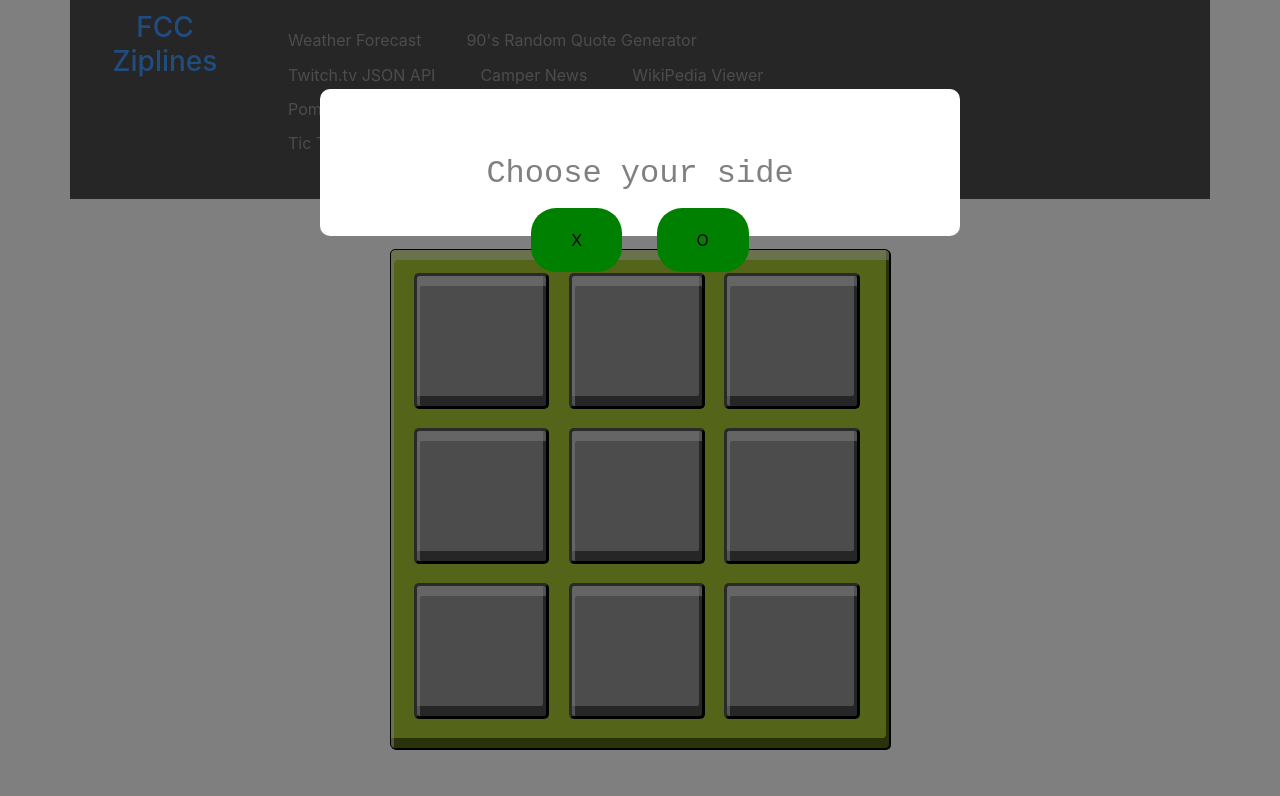
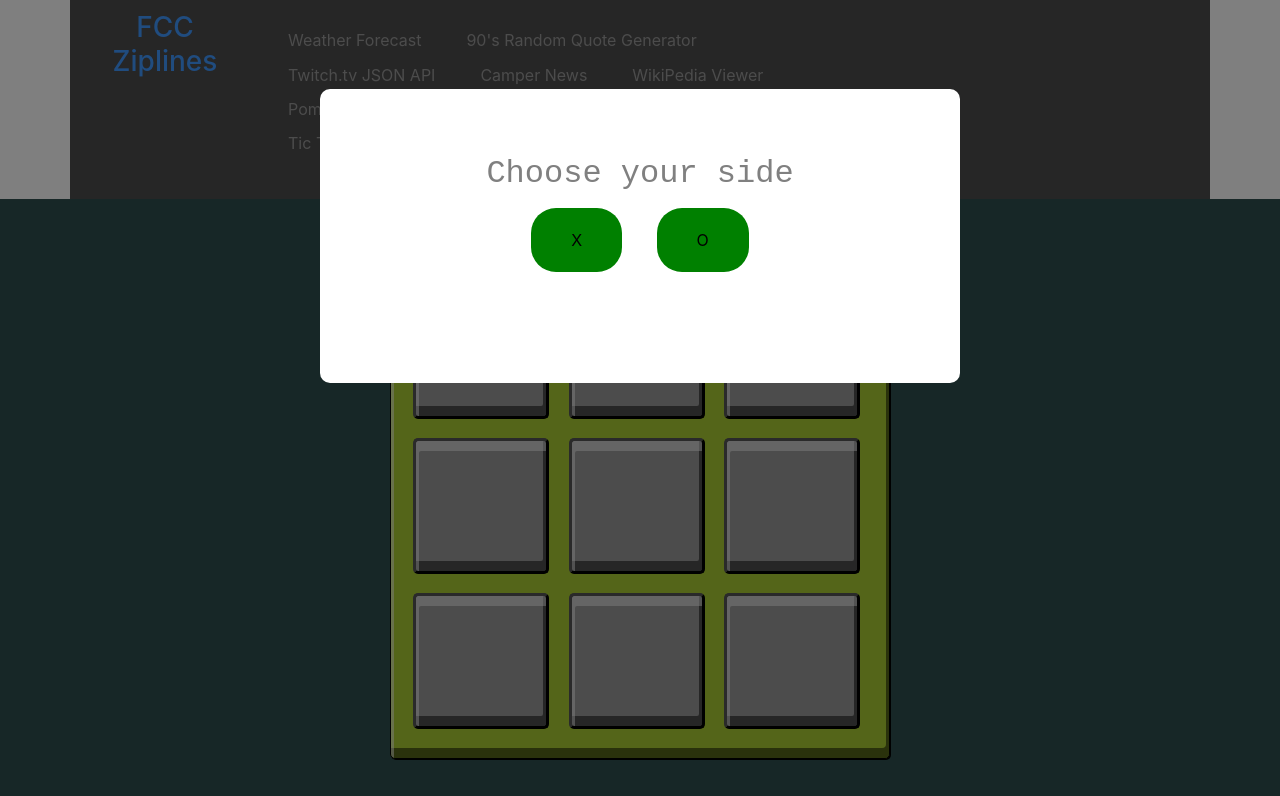
Before and after one commit to tourn171/FCC-Ziplines, a plain HTML site: page game.html in a window 1280 px wide. Shown: the top 796 px of the page. Drawn offline with nearby package versions, Linux system fonts and the light colour scheme.

Commit message:
corrects CSS for modal and displaying game board

```diff
--- a/css/game.css
+++ b/css/game.css
@@ -1,3 +1,13 @@
+html,
+body,
+.wrapper,
+.injectArea {
+  min-height: 100vh;
+}
+.injectArea {
+  background: darkslategray;
+  padding: 10px;
+}
 .outer {
   width: 500px;
   height: 500px;
@@ -41,6 +51,7 @@
   left: 0%;
   width: 100%;
   height: 100%;
+  min-height: 100vh;
   margin: 0 auto;
   background: rgba(0, 0, 0, 0.5);
   padding-top: 5%;
@@ -50,7 +61,7 @@
   padding: 5%;
   margin: 25px auto;
   width: 50%;
-  height: 20%;
+  height: 40%;
   background: #FFF;
   border-radius: 10px;
 }
@@ -68,8 +79,8 @@
   display: none;
   padding: 5%;
   margin: 25px auto;
-  width: 20%;
-  height: 20%;
+  width: 50%;
+  height: 40%;
   background: #FFF;
   border-radius: 10px;
 }
--- a/game.html
+++ b/game.html
@@ -63,17 +63,7 @@
         <div class="tile" data-index="7"></div>
         <div class="tile" data-index="8"></div>
       </div>
-      <div class="modal">
-        <div class="select">
-          <h2>Choose your side</h2>
-          <button class="side" data-seed="X">X</button>
-          <button class="side" data-seed="O">O</button>
-        </div>
-        <div class="result">
-          <h2>Computer Wins</h2>
-          <button class="restart">Play Again</button>
-        </div>
-      </div>
+
 
     </div>
     <!--End injectArea-->
@@ -91,10 +81,15 @@
     &copy 2015 Brett Flanders: Developer Artist Human
   </div>
 
-  <div class="box">
-    <div class="info">
-      <button class="close">x</button>
-      <div></div>
+  <div class="modal">
+    <div class="select">
+      <h2>Choose your side</h2>
+      <button class="side" data-seed="X">X</button>
+      <button class="side" data-seed="O">O</button>
+    </div>
+    <div class="result">
+      <h2>Computer Wins</h2>
+      <button class="restart">Play Again</button>
     </div>
   </div>
   <script src="node_modules/angular/angular.js"></script>
```
